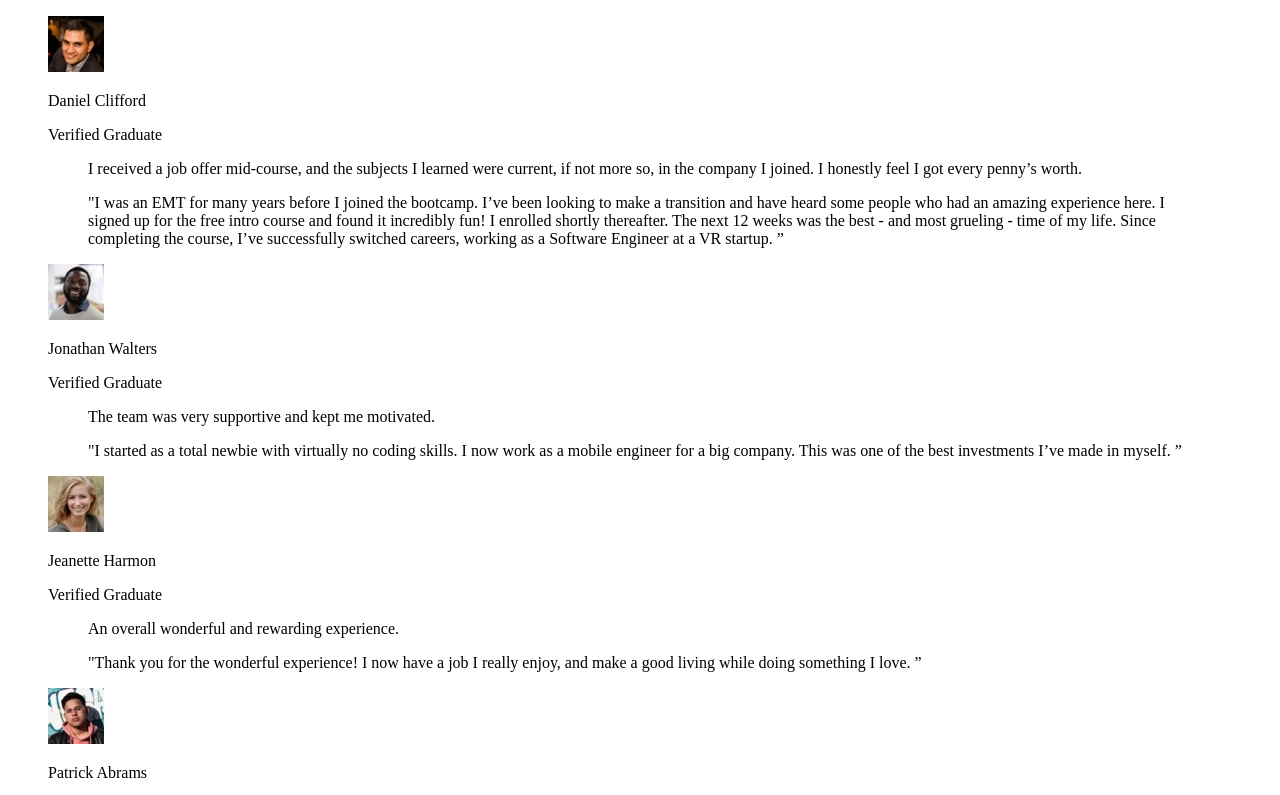
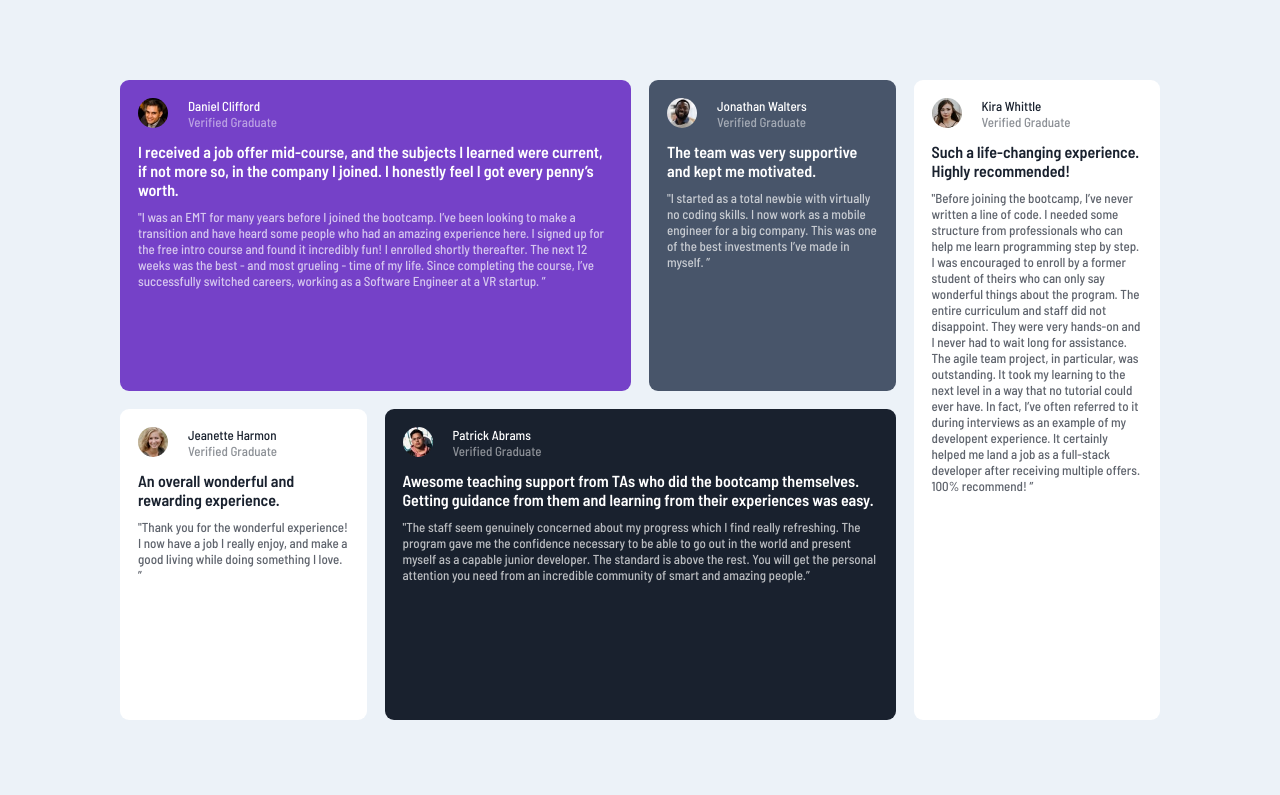
Before and after one commit to MirTynan/testimonial-grid-section, a plain HTML site: page index.html in a window 1280 px wide. Shown: the top 795 px of the page. Drawn offline with Linux system fonts and the light colour scheme; the site is published under a folder, as on GitHub Pages, so addresses that start at the root find nothing.

Commit message:
Update index.html

```diff
--- a/index.html
+++ b/index.html
@@ -19,8 +19,8 @@
       rel="stylesheet"
     />
 
-    <link rel="stylesheet" href="/css/style.css" />
-    <link rel="stylesheet" href="/css/queries.css" />
+    <link rel="stylesheet" href="CSS/style.css" />
+    <link rel="stylesheet" href="CSS/queries.css" />
 
     <title>Frontend Mentor | [Challenge Name Here]</title>
 
```
